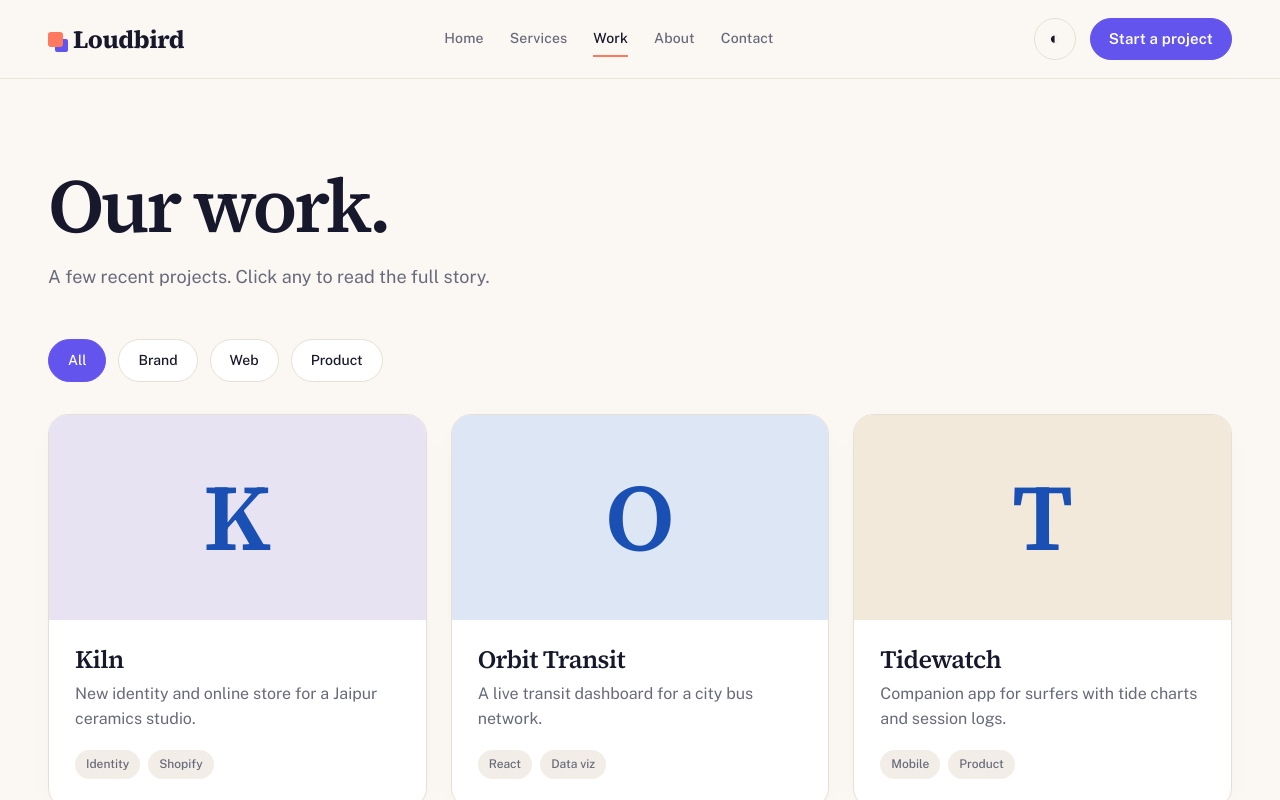
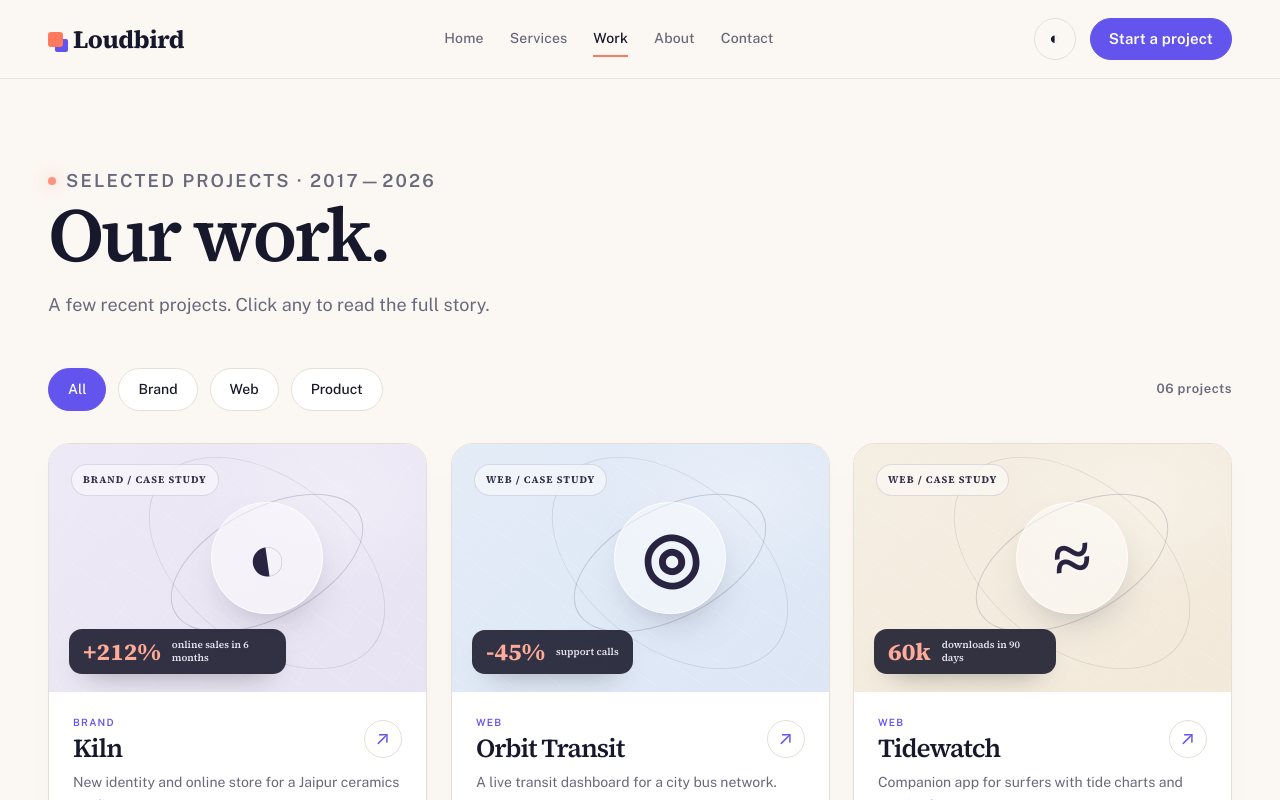
Before and after one commit to princeroygyansys/poc, a React (Vite) app: page /work in a window 1280 px wide. Shown: the top 800 px of the page. Built offline with nearby package versions, Linux system fonts and the light colour scheme.

Commit message:
refactor work section

```diff
--- a/src/components/ProjectCard.jsx
+++ b/src/components/ProjectCard.jsx
@@ -1,13 +1,27 @@
 import { Link } from 'react-router-dom'
 
-export default function ProjectCard({ p }) {
+export default function ProjectCard({ p, featured = false, index = 0 }) {
   return (
-    <Link className="proj" to={`/work/${p.slug}`}>
-      <div className="art" style={{ background: p.color }} aria-hidden="true">{p.client[0]}</div>
+    <Link className={`proj${featured ? ' proj--featured' : ''}`} style={featured ? { '--card-index': index } : undefined} to={`/work/${p.slug}`}>
+      <div className="art" style={{ '--project-color': p.color }} aria-hidden="true">
+        <span className="art-orbit art-orbit--one" />
+        <span className="art-orbit art-orbit--two" />
+        <span className="art-mark">{p.icon}</span>
+        <span className="art-label">{p.category} / case study</span>
+        {featured && p.results?.[0] && (
+          <span className="art-result"><strong>{p.results[0][0]}</strong><small>{p.results[0][1]}</small></span>
+        )}
+      </div>
       <div className="b">
-        <h3>{p.client}</h3>
+        <div className="proj-heading">
+          <div><span className="proj-category">{p.category}</span><h3>{p.client}</h3></div>
+          <span className="proj-arrow" aria-hidden="true">↗</span>
+        </div>
         <p>{p.summary}</p>
-        <div className="tags">{p.tags.map((t) => <span className="tag" key={t}>{t}</span>)}</div>
+        <div className="proj-bottom">
+          <div className="tags">{p.tags.map((t) => <span className="tag" key={t}>{t}</span>)}</div>
+          {featured && <span className="proj-cta">Explore case <span aria-hidden="true">→</span></span>}
+        </div>
       </div>
     </Link>
   )
--- a/src/pages/Work.jsx
+++ b/src/pages/Work.jsx
@@ -11,6 +11,7 @@ export default function Work() {
   return (
     <>
       <div className="ph wrap">
+        <p className="eyebrow work-eyebrow"><span /> Selected projects · 2017—2026</p>
         <h1>Our work.</h1>
         <p>A few recent projects. Click any to read the full story.</p>
       </div>
@@ -18,8 +19,9 @@ export default function Work() {
         <div className="wrap">
           <div className="filters" role="group" aria-label="Filter projects">
             {CATEGORIES.map((c) => <button key={c} className="chip" aria-pressed={f === c} onClick={() => setF(c)}>{c}</button>)}
+            <span className="filter-count" aria-live="polite">{String(list.length).padStart(2, '0')} projects</span>
           </div>
-          <div className="grid">{list.map((p) => <ProjectCard key={p.slug} p={p} />)}</div>
+          <div className="grid work-grid">{list.map((p, i) => <ProjectCard key={p.slug} p={p} featured index={i} />)}</div>
         </div>
       </section>
       <CtaBand />
--- a/src/styles.css
+++ b/src/styles.css
@@ -294,3 +294,59 @@ th{color:var(--ink)}
 @media(prefers-reduced-motion:reduce){
  .hero{animation:none}
 }
+
+/* Work portfolio cards */
+.work-eyebrow{color:var(--muted);margin:0 0 18px;font-size:11px}
+.filter-count{margin-left:auto;align-self:center;color:var(--muted);font-size:13px;font-weight:600;letter-spacing:.04em}
+.work-grid{grid-template-columns:repeat(auto-fill,minmax(min(100%,340px),1fr));gap:24px}
+.proj--featured{
+ position:relative;border-radius:22px;transform:translateZ(0);
+ animation:work-card-enter .55s cubic-bezier(.2,.7,.3,1) both;
+ animation-delay:calc(var(--card-index,0)*65ms)
+}
+.proj--featured:hover{transform:translateY(-8px);box-shadow:0 26px 52px -28px rgba(23,24,43,.48)}
+.proj--featured .art{
+ position:relative;isolation:isolate;display:block;height:248px;overflow:hidden;
+ background:radial-gradient(ellipse at 76% 20%,color-mix(in srgb,var(--project-color) 65%,white),transparent 34%),linear-gradient(140deg,color-mix(in srgb,var(--project-color) 78%,white),var(--project-color));
+ color:var(--ink);border:0
+}
+.proj--featured .art::before{
+ content:"";position:absolute;z-index:-1;inset:0;opacity:.28;
+ background-image:linear-gradient(35deg,transparent 48%,rgba(255,255,255,.85) 49%,transparent 50%),linear-gradient(125deg,transparent 48%,rgba(255,255,255,.6) 49%,transparent 50%);
+ background-size:48px 48px;background-position:12px 8px,0 0
+}
+.art-orbit{position:absolute;left:58%;top:48%;width:220px;height:220px;border:1px solid rgba(36,32,61,.18);border-radius:50%;transform:translate(-50%,-50%) rotate(-28deg);transition:transform .65s cubic-bezier(.2,.7,.3,1),scale .65s}
+.art-orbit--one{width:210px;height:110px}
+.art-orbit--two{width:270px;height:270px;border-color:rgba(36,32,61,.12);transform:translate(-50%,-50%) rotate(38deg) scaleY(.62)}
+.proj--featured:hover .art-orbit--one{transform:translate(-50%,-50%) rotate(-12deg) scale(1.08)}
+.proj--featured:hover .art-orbit--two{transform:translate(-50%,-50%) rotate(54deg) scaleY(.74)}
+.art-mark{position:absolute;left:58%;top:46%;display:grid;place-items:center;width:112px;height:112px;border-radius:50%;background:rgba(255,255,255,.48);border:1px solid rgba(255,255,255,.72);box-shadow:0 18px 44px -25px rgba(23,24,43,.5);font-family:'Source Serif 4',Georgia,serif;font-size:68px;line-height:1;color:#292342;transform:translate(-50%,-50%) rotate(-8deg);transition:transform .5s cubic-bezier(.2,.7,.3,1),box-shadow .5s}
+.proj--featured:hover .art-mark{transform:translate(-50%,-50%) rotate(0) scale(1.08);box-shadow:0 24px 54px -26px rgba(23,24,43,.55)}
+.art-label{position:absolute;left:22px;top:20px;padding:7px 11px;border:1px solid rgba(36,32,61,.13);border-radius:999px;background:rgba(255,255,255,.48);color:#36314a;font-size:10px;font-weight:700;letter-spacing:.1em;text-transform:uppercase;backdrop-filter:blur(10px)}
+.art-result{position:absolute;left:20px;bottom:18px;display:flex;align-items:center;gap:11px;padding:10px 14px;border-radius:13px;background:rgba(25,24,43,.88);color:#fff;box-shadow:0 12px 28px -18px rgba(0,0,0,.8);backdrop-filter:blur(12px);transition:transform .3s}
+.proj--featured:hover .art-result{transform:translateY(-3px)}
+.art-result strong{font-family:'Source Serif 4',Georgia,serif;font-size:24px;line-height:1;color:#ffab99}
+.art-result small{max-width:100px;font-size:10px;line-height:1.25;color:#e6e2ef}
+.proj--featured .b{gap:0;padding:22px 24px 20px}
+.proj-heading{display:flex;align-items:center;justify-content:space-between;gap:16px;margin-bottom:8px}
+.proj-category{display:block;margin-bottom:4px;color:var(--primary);font-size:10px;font-weight:700;letter-spacing:.12em;text-transform:uppercase}
+.proj--featured h3{font-size:26px;letter-spacing:-.04em;transition:color .2s}
+.proj--featured:hover h3{color:var(--primary)}
+.proj--featured .proj-arrow{display:grid;place-items:center;flex:0 0 38px;width:38px;height:38px;border:1px solid var(--line);border-radius:50%;color:var(--primary);font-size:19px;transition:background .25s,color .25s,transform .25s}
+.proj--featured:hover .proj-arrow{background:var(--primary);color:white;transform:rotate(45deg)}
+.proj--featured .b>p{min-height:48px;margin:0;color:var(--muted);font-size:14px;line-height:1.65}
+.proj-bottom{display:flex;align-items:center;justify-content:space-between;gap:10px;margin-top:13px;padding-top:13px;border-top:1px solid var(--line)}
+.proj--featured .tags{padding:0;margin:0;gap:6px}
+.proj--featured .tag{background:var(--surface);font-size:10px;padding:4px 9px}
+.proj-cta{flex:0 0 auto;color:var(--primary);font-size:11px;font-weight:700;letter-spacing:.02em;transition:transform .2s}
+.proj-cta span{display:inline-block;margin-left:4px;transition:transform .2s}
+.proj--featured:hover .proj-cta span{transform:translateX(4px)}
+@keyframes work-card-enter{from{opacity:0;transform:translateY(20px) scale(.985)}to{opacity:1;transform:translateY(0) scale(1)}}
+@media(max-width:600px){
+ .filter-count{width:100%;margin:3px 0 0}
+ .proj--featured .art{height:220px}
+ .art-mark{width:96px;height:96px;font-size:58px}
+}
+@media(prefers-reduced-motion:reduce){
+ .proj--featured{animation:none}
+}
```
